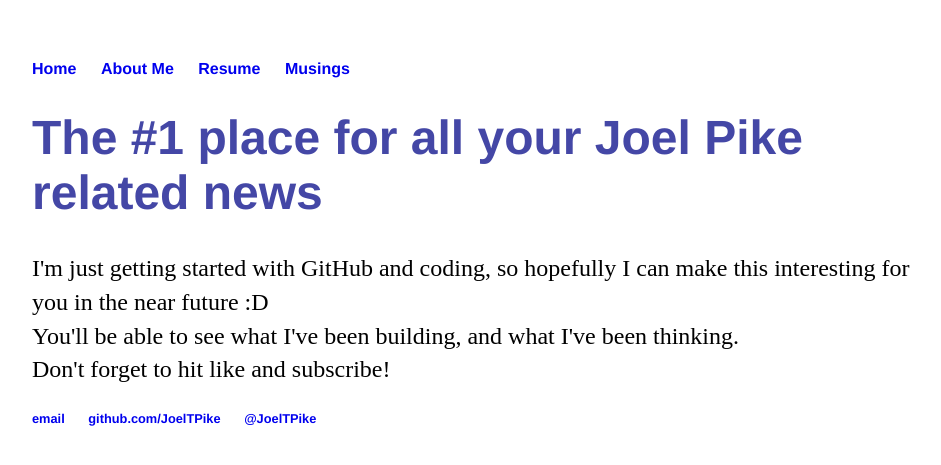
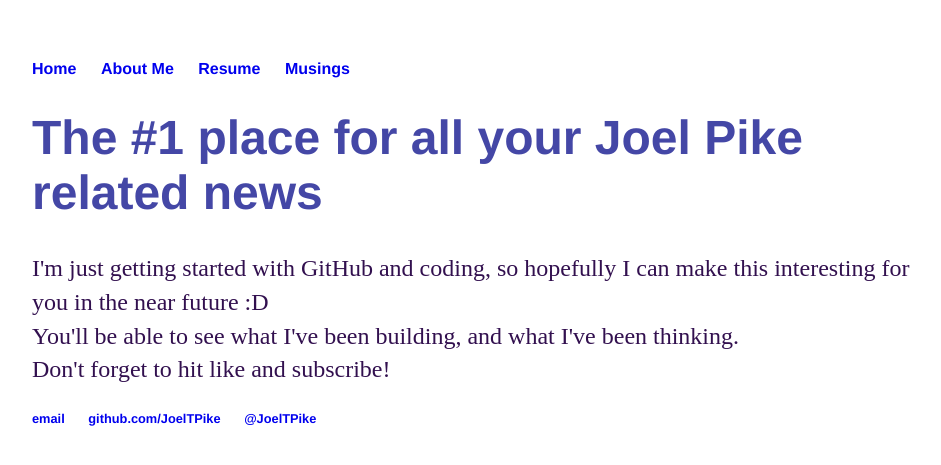
Before and after one commit to JoelTPike/joeltpike.github.io, a Jekyll site: the page built from index.html, in a window 1280 px wide. Shown: the top 465 px of the page, without its empty margins (160-1101 px from the left). Built offline with Jekyll 4.4.1, drawn with Linux system fonts in a browser that asks for light colours.

Commit message:
Update main.css

```diff
--- a/css/main.css
+++ b/css/main.css
@@ -27,7 +27,7 @@ h1 {
 p {
     font-size: 1.5em;
     line-height: 1.4em;
-    color: 59%, 57%, 0%, 35%;
+    color: #32104f;
 }
 footer {
     border-top: 1px solid 0%, 57%, 84%, 13%;
```
